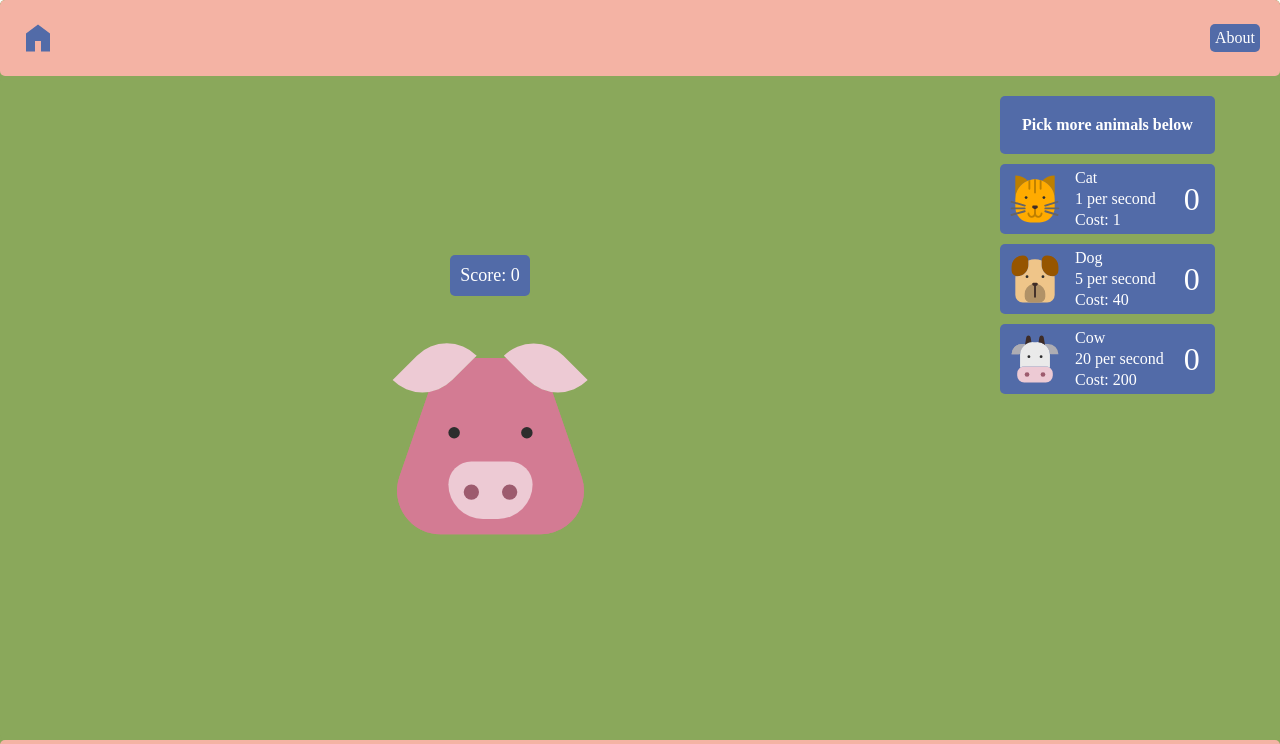
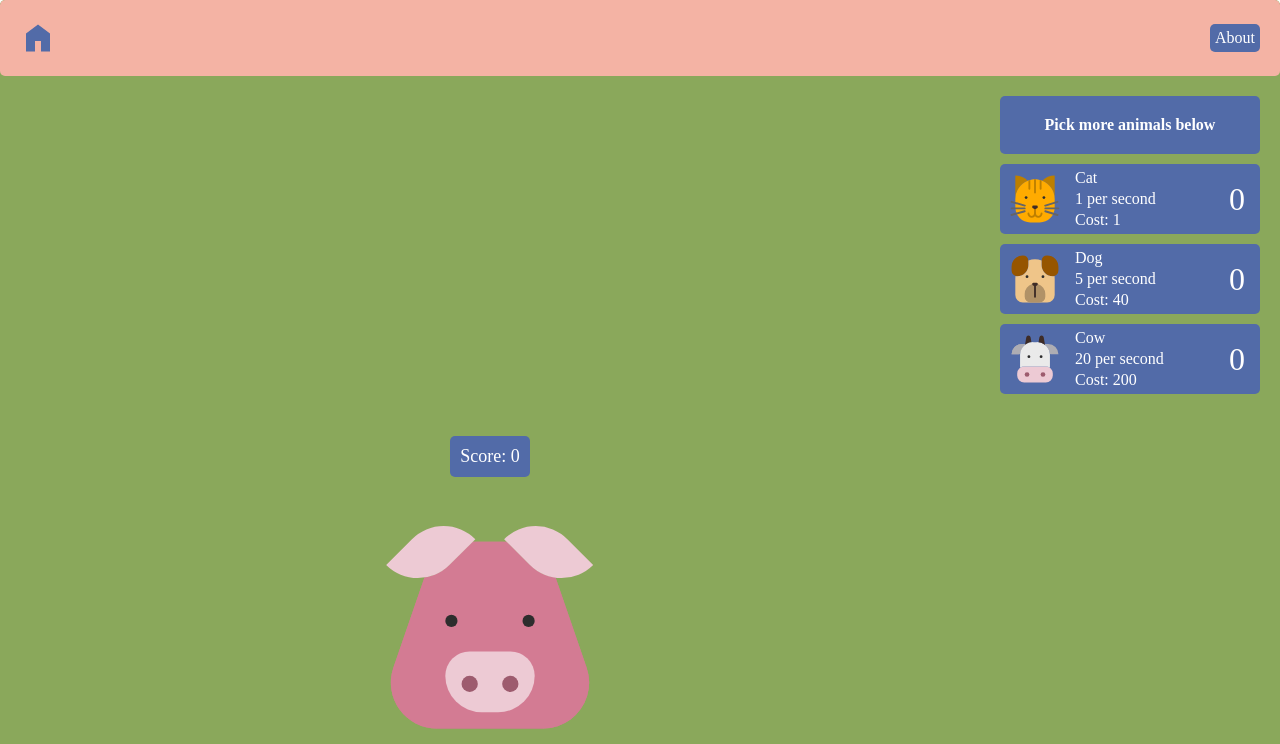
Before and after one commit to pelnik/CookieClicker, a website: page index.html in a window 1280 px wide. Shown: the top 744 px of the page. Drawn offline with Linux system fonts and the light colour scheme.

Commit message:
grid conversion working!

```diff
--- a/index.html
+++ b/index.html
@@ -19,13 +19,11 @@
                     About
                 </div>
             </div>
-            <div id="gameContent">
             <div id="clickerScreen">
                 <p id="score">Score: 0</p>
                 <img src="Media/Animals/pig.svg" id='clicker' />
             </div>
             <div id="sidebar">
-                    <div id="sidebarFlex">
                 <h1>Pick more animals below</h1>
                 <div class="sidebarEntry" id="producer1">
                     <img class="producerPicture" src="Media/Animals/cat.svg" />
@@ -116,8 +114,6 @@
                     </div>
                 </div>
             </div>
-                </div>
-            </div>
             <div id="gameFooter">
                 <div id="footerIconParent">
                     <a href="https://www.linkedin.com/in/mpelnik/">
--- a/script.js
+++ b/script.js
@@ -107,7 +107,6 @@ for (let i = 0; i < queryProducers.length; i++) {
 function producerIntervals() {
   updateResourceFromProducers();
   checkShowProducer();
-  checkBuyProducer();
 }
 
 function updateResourceFromProducers() {
@@ -156,7 +155,10 @@ function checkBuyProducer() {
 }
 
 setInterval(producerIntervals, 1000);
+// test interval
+setInterval(producerIntervals, 100);
 
+setInterval(checkBuyProducer,100);
 
 
 //Set up about page listeners
--- a/style.css
+++ b/style.css
@@ -31,11 +31,13 @@
 }
 
 #gamePage {
-  flex-basis: 500px;
   flex-grow: 1;
-  display: flex;
-  flex-direction: column;
-  flex-wrap: nowrap;
+  height: 100vh;
+  min-height: 100vh;
+  width: 100vw;
+  display: grid;
+  grid-template-columns: auto 300px;
+  grid-template-rows: auto 1fr auto;
 }
 
 #gameHeader {
@@ -46,6 +48,8 @@
   align-items: center;
   padding: 20px;
   background-color: #F4B3A4;
+  grid-row: 1;
+  grid-column: 1 / 3;
 }
 
 #leftHeader {
@@ -71,12 +75,6 @@
   color: white;
 }
 
-#gameContent {
-  flex-grow: 1;
-  display: flex;
-  flex-direction: row;
-  background-color: #8AA85B;
-}
 
 #clickerScreen {
   display: flex;
@@ -85,6 +83,8 @@
   justify-content: center;
   align-items: center;
   gap: 20px;
+  grid-row: 2;
+  grid-column: 1;
 }
 
 #score {
@@ -95,7 +95,7 @@
 }
 
 #clicker {
-  width: 25%;
+  height: 25%;
   cursor: pointer;
 }
 
@@ -107,6 +107,8 @@
   background-color: #F4B3A4;
   border-radius: 5px;
   padding: 10px;
+  grid-row: 3;
+  grid-column: 1 / 3;
 }
 
 #footerIconParent {
@@ -128,22 +130,18 @@
 
 
 #sidebar {
-  flex-basis: 300px;
   overflow-y: auto;
   position: relative;
-}
-
-#sidebarFlex {
-  position: absolute;
-  top: 0px;
-  left: 0px;
+  grid-row: 2;
+  grid-column: 2;
   padding: 20px;
   display: flex;
   flex-direction: column;
   flex-wrap: nowrap;
   gap: 10px;
-  justify-content: center;
+  justify-content: flex-start;
 }
+
 
 #sidebar h1 {
   background-color: #526BA8;
```
Lines whose indentation alone changed are shown as unchanged.
